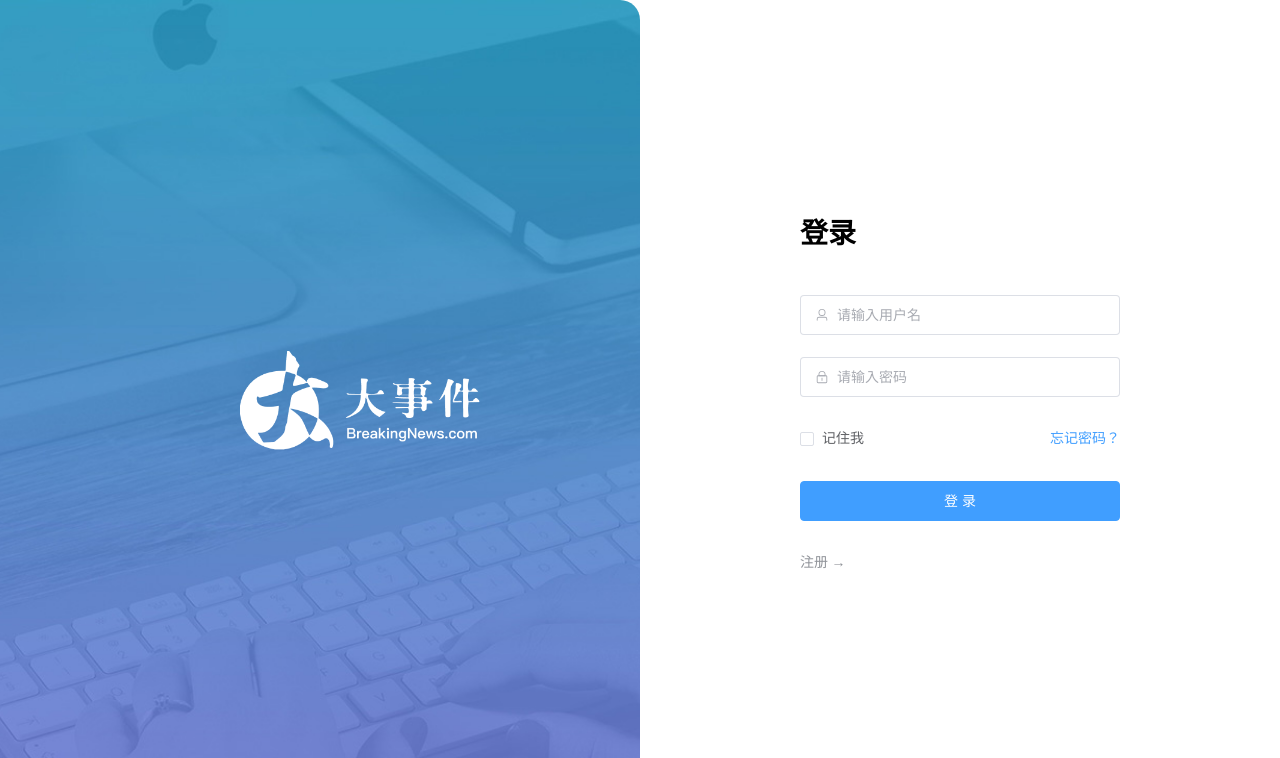
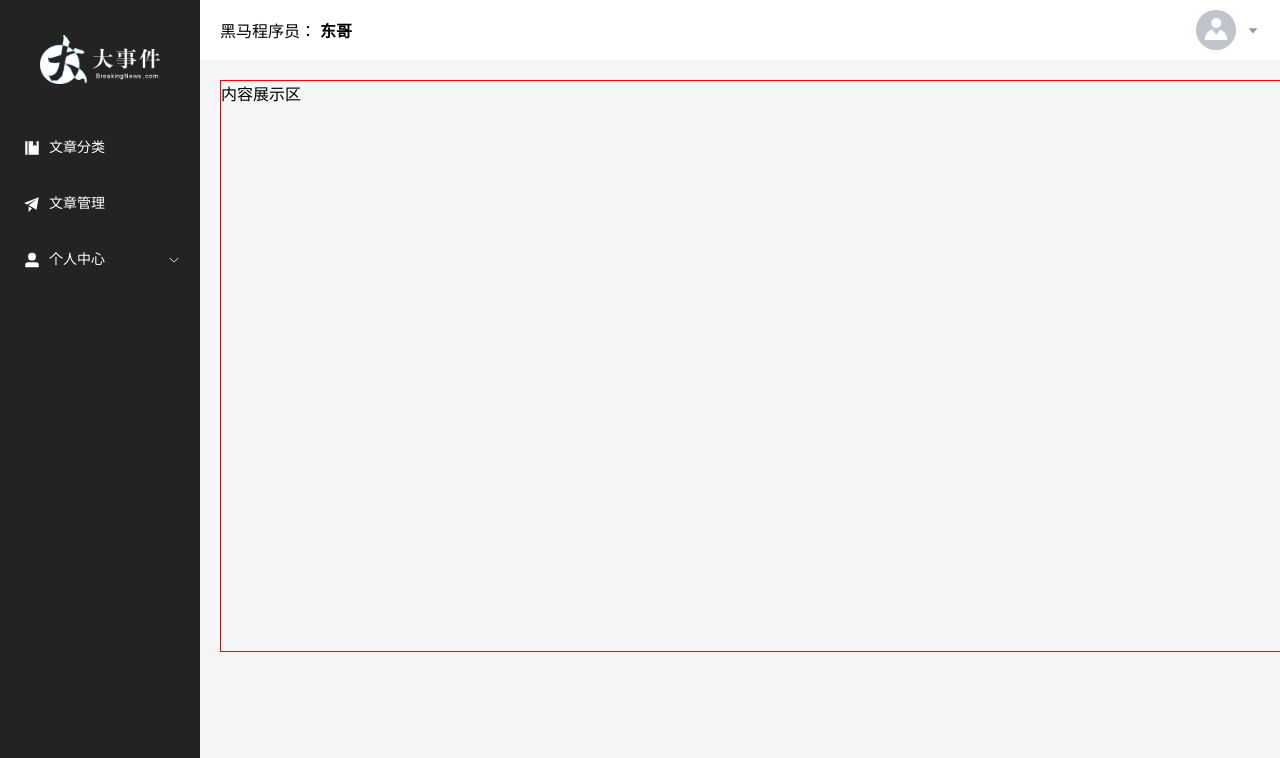
Before and after one commit to Jessica250706/hm-big-event, a Vue app in the folder big-event-front-end/: page / in a window 1280 px wide. Shown: the top 758 px of the page. Built offline with nearby package versions, Linux system fonts and the light colour scheme; the HTML template or start-up script is replaced by a standard one.

Commit message:
feat: 65.路由基本使用

```diff
--- a/big-event-front-end/package.json
+++ b/big-event-front-end/package.json
@@ -14,7 +14,8 @@
     "@element-plus/icons-vue": "^2.3.2",
     "axios": "^1.20.0",
     "element-plus": "^2.14.5",
-    "vue": "^3.5.40"
+    "vue": "^3.5.40",
+    "vue-router": "^4.6.4"
   },
   "devDependencies": {
     "@tsconfig/node24": "^24.0.4",
--- a/big-event-front-end/src/App.vue
+++ b/big-event-front-end/src/App.vue
@@ -1,12 +1,8 @@
 <template>
-  <Login />
-  <Layout />
+  <router-view />
 </template>
 
-<script setup>
-import Login from './views/Login.vue'
-import Layout from './layout/index.vue'
-</script>
+<script setup></script>
 
 <style>
 #app {
--- a/big-event-front-end/src/layout/index.vue
+++ b/big-event-front-end/src/layout/index.vue
@@ -94,8 +94,8 @@ import avatar from '@/assets/default.png'
 </script>
 
 <style lang="scss" scoped>
-.layout {
-  height: 100%;
+.layout-container {
+  height: 100vh;
 
   .el-aside {
     background-color: #232323;
--- a/big-event-front-end/src/main.ts
+++ b/big-event-front-end/src/main.ts
@@ -1,12 +1,13 @@
 import './assets/main.scss'
-
 import { createApp } from 'vue'
 import App from './App.vue'
 import ElementPlus from 'element-plus'
 import 'element-plus/dist/index.css'
 import * as ElementPlusIconsVue from '@element-plus/icons-vue'
+import router from '@/router'
 
 const app = createApp(App)
+app.use(router)
 app.use(ElementPlus)
 app.mount('#app')
 for (const [key, component] of Object.entries(ElementPlusIconsVue)) {
--- /dev/null
+++ b/big-event-front-end/src/router/index.ts
@@ -0,0 +1,24 @@
+import { createRouter, createWebHistory } from 'vue-router'
+import Login from '@/views/Login.vue'
+import Layout from '@/layout/index.vue'
+
+// 定义路由关系
+const routes = [
+  {
+    path: '/login',
+    component: Login,
+  },
+  {
+    path: '/',
+    component: Layout,
+  },
+]
+
+// 创建路由器
+const router = createRouter({
+  history: createWebHistory(),
+  routes: routes,
+})
+
+// 导出路由
+export default router
--- a/big-event-front-end/src/views/Login.vue
+++ b/big-event-front-end/src/views/Login.vue
@@ -82,6 +82,7 @@ import { reactive, ref } from 'vue'
 import type { FormRules } from 'element-plus'
 import { User, Lock } from '@element-plus/icons-vue'
 import { ElMessage } from 'element-plus'
+import { useRouter } from 'vue-router'
 import { userRegisterService, userLoginService } from '@/api/user'
 
 interface RegisterData {
@@ -105,6 +106,8 @@ const loginData = reactive<LoginData>({
   username: '',
   password: '',
 })
+
+const router = useRouter()
 
 function checkRePassword(rule: any, value: any, callback: any) {
   if (value === '') {
@@ -139,6 +142,8 @@ async function register() {
 async function login() {
   const result = await userLoginService(loginData)
   ElMessage.success(result.message ? result.message : '登录成功')
+  // 借助路由跳转到首页
+  router.push('/')
 }
 </script>
 
```
Also changed, not shown: 2 other files (tests, documents, lock files or other folders).
